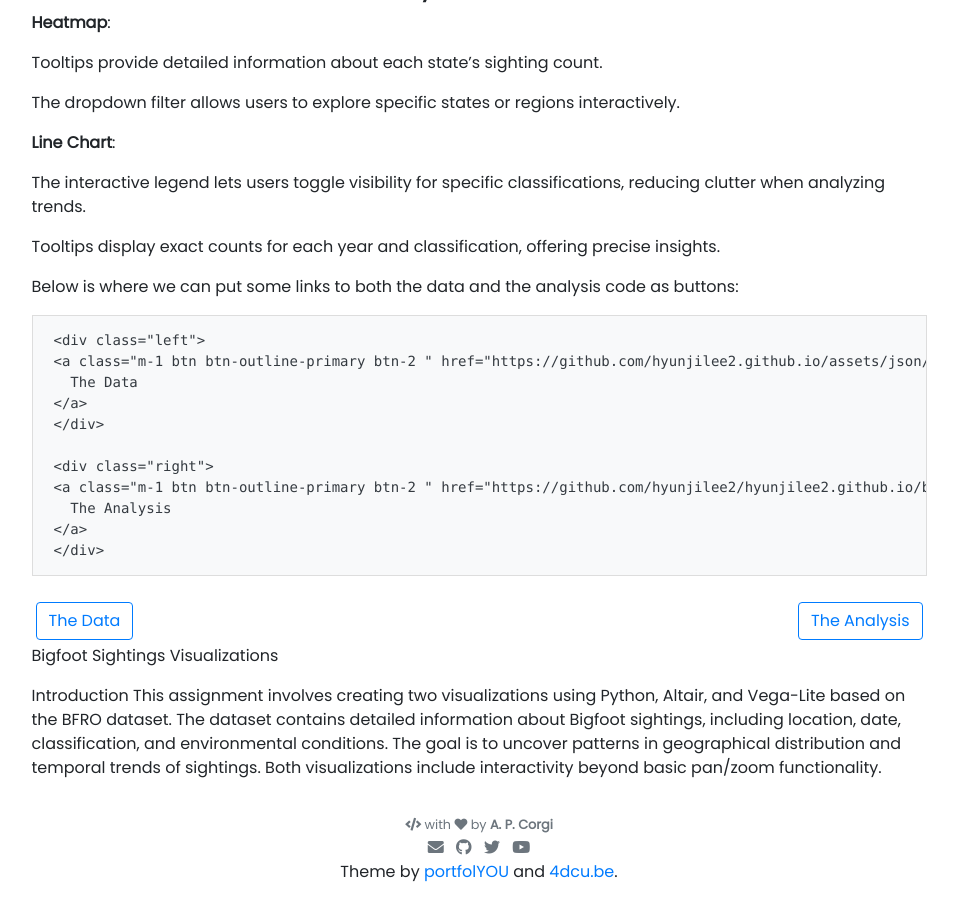
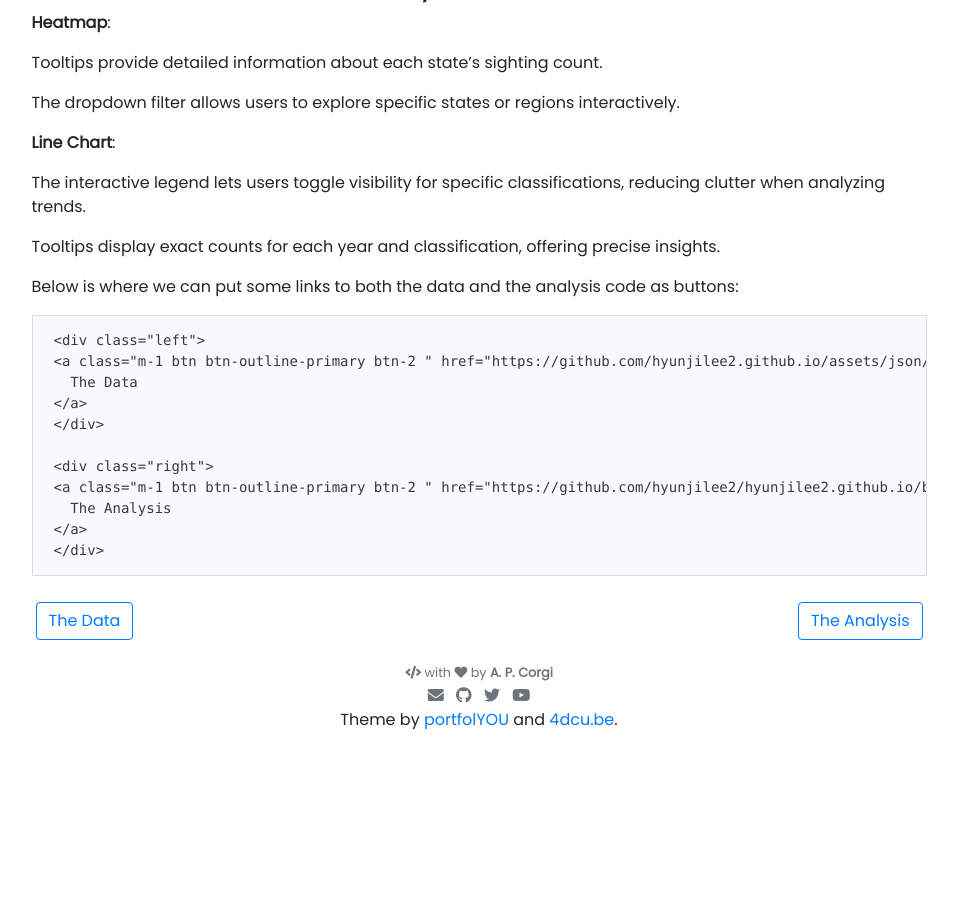
Before and after one commit to hyunjilee2/hyunjilee2.github.io, a Jekyll site: the page built from _projects/Workbook.md, in a window 1280 px wide and 900 px high, scrolled down 1996 px. Shown: the whole window, without its empty margins (161-1119 px from the left). Built offline with Jekyll 4.4.1, drawn with Linux system fonts in a browser that asks for light colours; nearby versions of some CDN libraries; after the commit the page ends 2744 px from its top, so only the background shows below that.

Commit message:
Update Workbook.md

```diff
--- a/_projects/Workbook.md
+++ b/_projects/Workbook.md
@@ -118,8 +118,3 @@ Below is where we can put some links to both the data and the analysis code as b
 <div class="right">
 {% include elements/button.html link="https://github.com/hyunjilee2/hyunjilee2.github.io/blob/main/python_notebooks/Workbook.ipynb" text="The Analysis" %}
 </div>
-
-Bigfoot Sightings Visualizations
-
-Introduction
-This assignment involves creating two visualizations using Python, Altair, and Vega-Lite based on the BFRO dataset. The dataset contains detailed information about Bigfoot sightings, including location, date, classification, and environmental conditions. The goal is to uncover patterns in geographical distribution and temporal trends of sightings. Both visualizations include interactivity beyond basic pan/zoom functionality.
```
